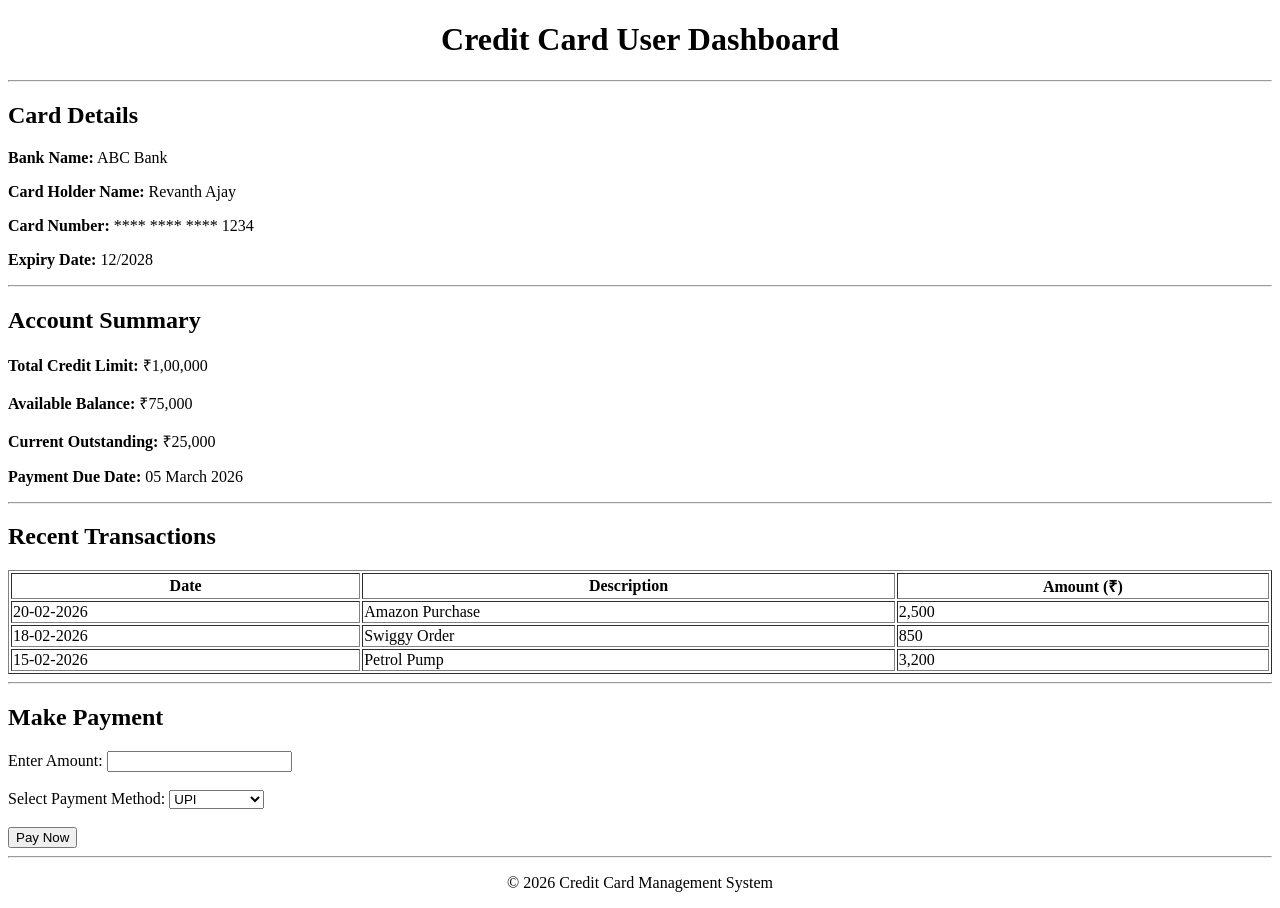
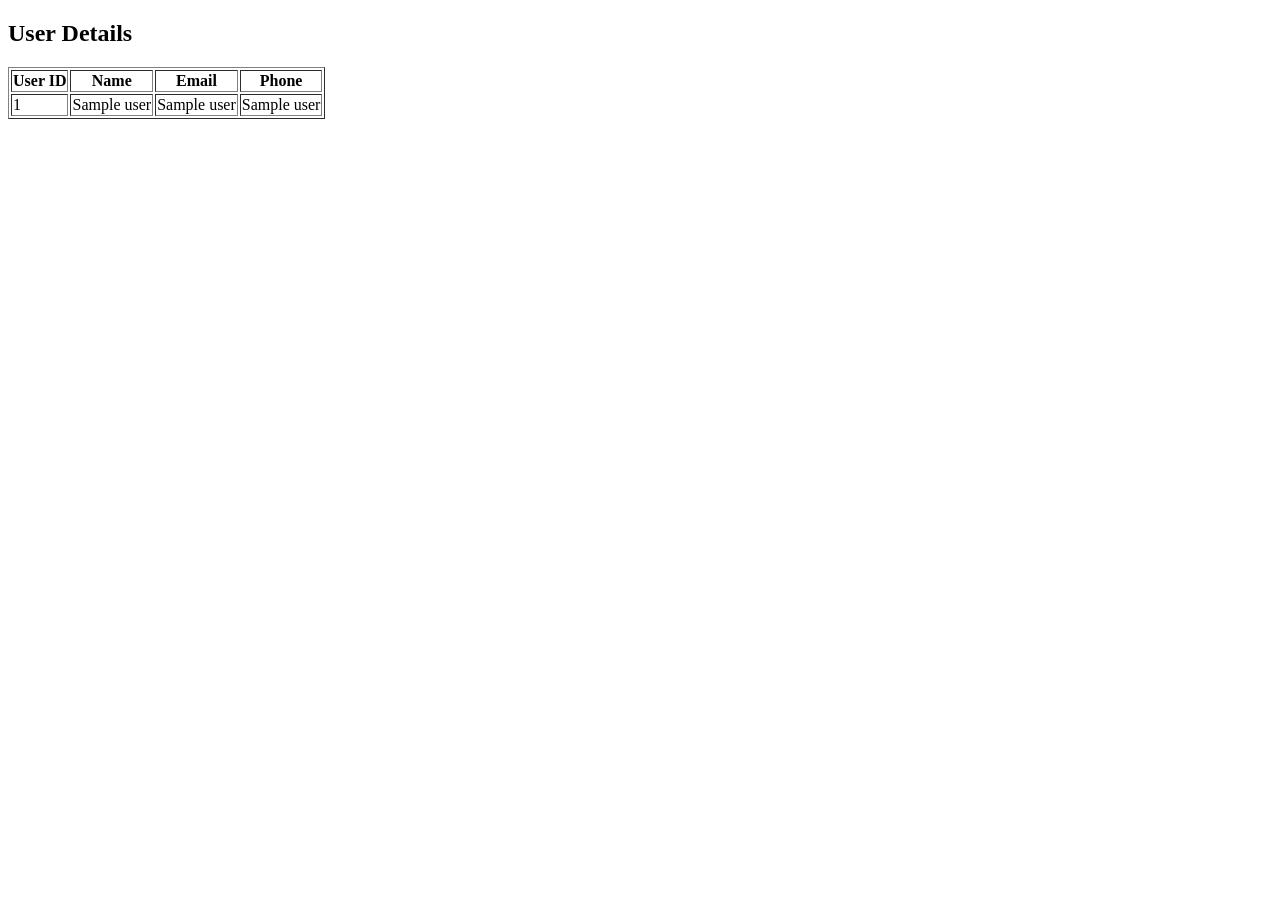
Before and after one commit to senthilVyTCDC/CEG-Ariyalur-Batch1, a Flask app: template CreditCardFraud/templates/user.html in a window 1280 px wide. After the commit the page ends 119 px from the top, so only its background shows below. Run offline with Flask 3, Linux system fonts and the light colour scheme; the template is opened without the code that fills it: most values are stand-ins (such as "Sample title", 1, 10 or a date in 2020).

Commit message:
table connected

```diff
--- a/CreditCardFraud/App.py
+++ b/CreditCardFraud/App.py
@@ -3,17 +3,13 @@ import mysql.connector
 
 app = Flask(__name__)
 
-
+# Connect to MySQL
 db = mysql.connector.connect(
     host="localhost",
     user="root",
-    password="rajesh",
-    database="creditcardfraud",
-    port=3306
+    password="revanth",  # change this
+    database="CreditCardFraud"
 )
-
-cursor = db.cursor(dictionary=True)
-
 
 @app.route('/')
 def Home():
@@ -26,5 +22,12 @@ def transaction():
 
     return render_template("transaction.html", records=data)
 
-if __name__ == '__main__':
+@app.route('/user')
+def user():
+    cursor = db.cursor()
+    cursor.execute("SELECT * FROM user")
+    data = cursor.fetchall()
+    return render_template("user.html", records=data)
+
+if __name__ == "__main__":
     app.run(debug=True)
--- a/CreditCardFraud/templates/user.html
+++ b/CreditCardFraud/templates/user.html
@@ -1,74 +1,30 @@
 <!DOCTYPE html>
 <html>
 <head>
-    <title>Credit Card User Page</title>
+    <title>User Table</title>
 </head>
 <body>
 
-    <h1 align="center">Credit Card User Dashboard</h1>
-    <hr>
+<h2>User Details</h2>
 
-    <h2>Card Details</h2>
-    <p><b>Bank Name:</b> ABC Bank</p>
-    <p><b>Card Holder Name:</b> Revanth Ajay</p>
-    <p><b>Card Number:</b> **** **** **** 1234</p>
-    <p><b>Expiry Date:</b> 12/2028</p>
+<table border="1">
+    <tr>
+        <th>User ID</th>
+        <th>Name</th>
+        <th>Email</th>
+        <th>Phone</th>
+    </tr>
 
-    <hr>
+    {% for user in users %}
+    <tr>
+        <td>{{ user[0] }}</td>
+        <td>{{ user[1] }}</td>
+        <td>{{ user[2] }}</td>
+        <td>{{ user[3] }}</td>
+    </tr>
+    {% endfor %}
 
-    <h2>Account Summary</h2>
-    <p><b>Total Credit Limit:</b> ₹1,00,000</p>
-    <p><b>Available Balance:</b> ₹75,000</p>
-    <p><b>Current Outstanding:</b> ₹25,000</p>
-    <p><b>Payment Due Date:</b> 05 March 2026</p>
-
-    <hr>
-
-    <h2>Recent Transactions</h2>
-
-    <table border="1" width="100%">
-        <tr>
-            <th>Date</th>
-            <th>Description</th>
-            <th>Amount (₹)</th>
-        </tr>
-        <tr>
-            <td>20-02-2026</td>
-            <td>Amazon Purchase</td>
-            <td>2,500</td>
-        </tr>
-        <tr>
-            <td>18-02-2026</td>
-            <td>Swiggy Order</td>
-            <td>850</td>
-        </tr>
-        <tr>
-            <td>15-02-2026</td>
-            <td>Petrol Pump</td>
-            <td>3,200</td>
-        </tr>
-    </table>
-
-    <hr>
-
-    <h2>Make Payment</h2>
-    <form>
-        <label>Enter Amount:</label>
-        <input type="text" name="amount"><br><br>
-
-        <label>Select Payment Method:</label>
-        <select>
-            <option>UPI</option>
-            <option>Debit Card</option>
-            <option>Net Banking</option>
-        </select><br><br>
-
-        <input type="submit" value="Pay Now">
-    </form>
-
-    <hr>
-
-    <p align="center">© 2026 Credit Card Management System</p>
+</table>
 
 </body>
 </html>
```
